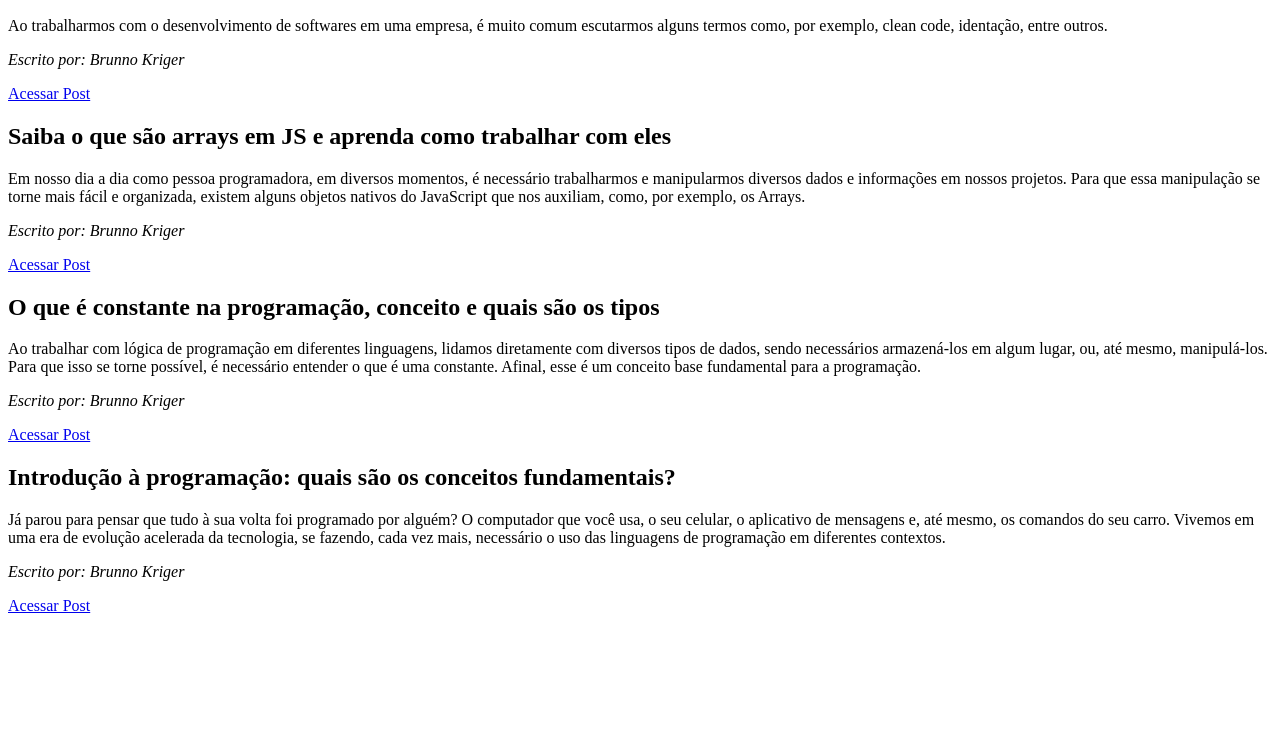
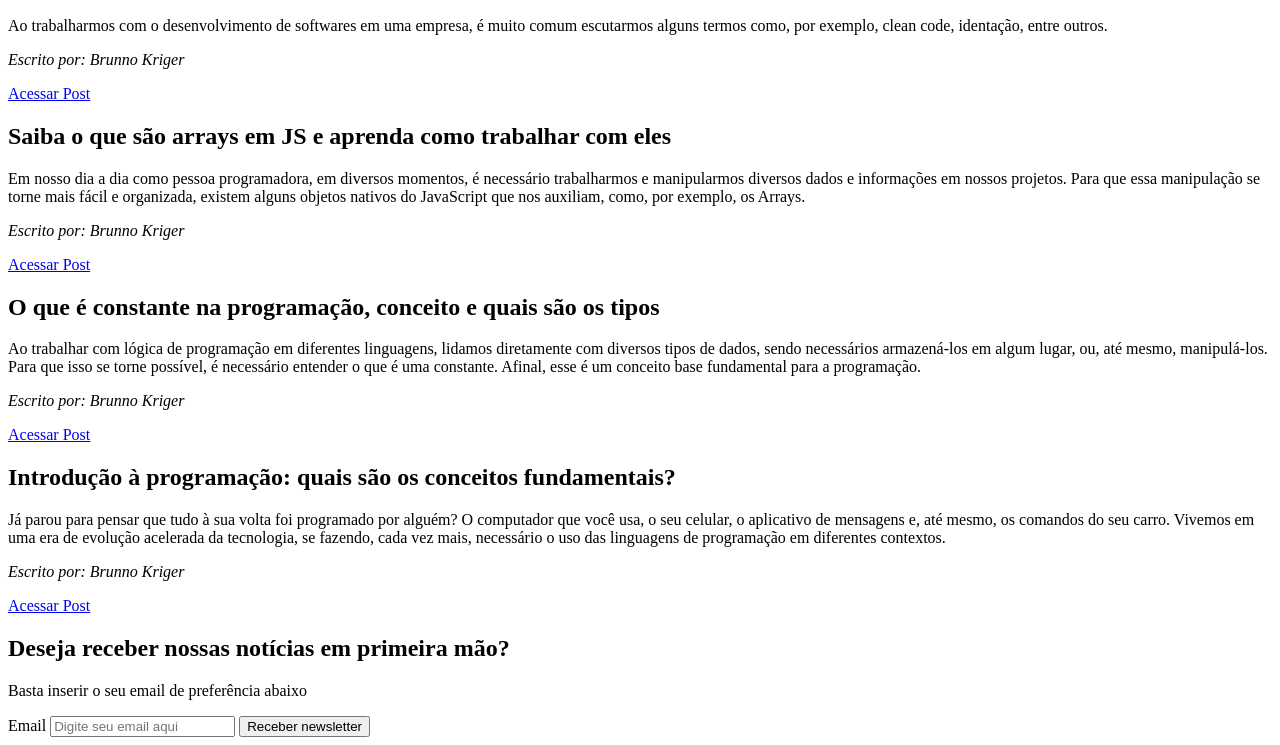
Before and after one commit to Kenzie-Academy-Brasil-Developers/m1_sprint1_entrega_blog_YannGSB, a plain HTML site: page index.html in a window 1280 px wide. Shown: the part 177-922 px from the top of the page. Before the commit the page ends 800 px from the top, so only its background shows below. Drawn offline with Linux system fonts and the light colour scheme.

Commit message:
Tarefa 3 - Adicionado formulário

```diff
--- a/index.html
+++ b/index.html
@@ -56,6 +56,17 @@
             <p><em> Escrito por: Brunno Kriger </em></p>
             <a href="https://kenzie.com.br/blog/introducao-a-programacao/" target="_blank">Acessar Post</a>
         </article>
+
+        <section>
+            <h2>Deseja receber nossas notícias em primeira mão?</h2>
+            <p>Basta inserir o seu email de preferência abaixo</p>
+            <form>
+                <label for="email">Email</label>
+                <input id="email" type="email" name="email" required placeholder="Digite seu email aqui"/>
+                <input type="submit" value="Receber newsletter">
+            </form>
+        </section>
+
     </main>
 </body>
 
```
